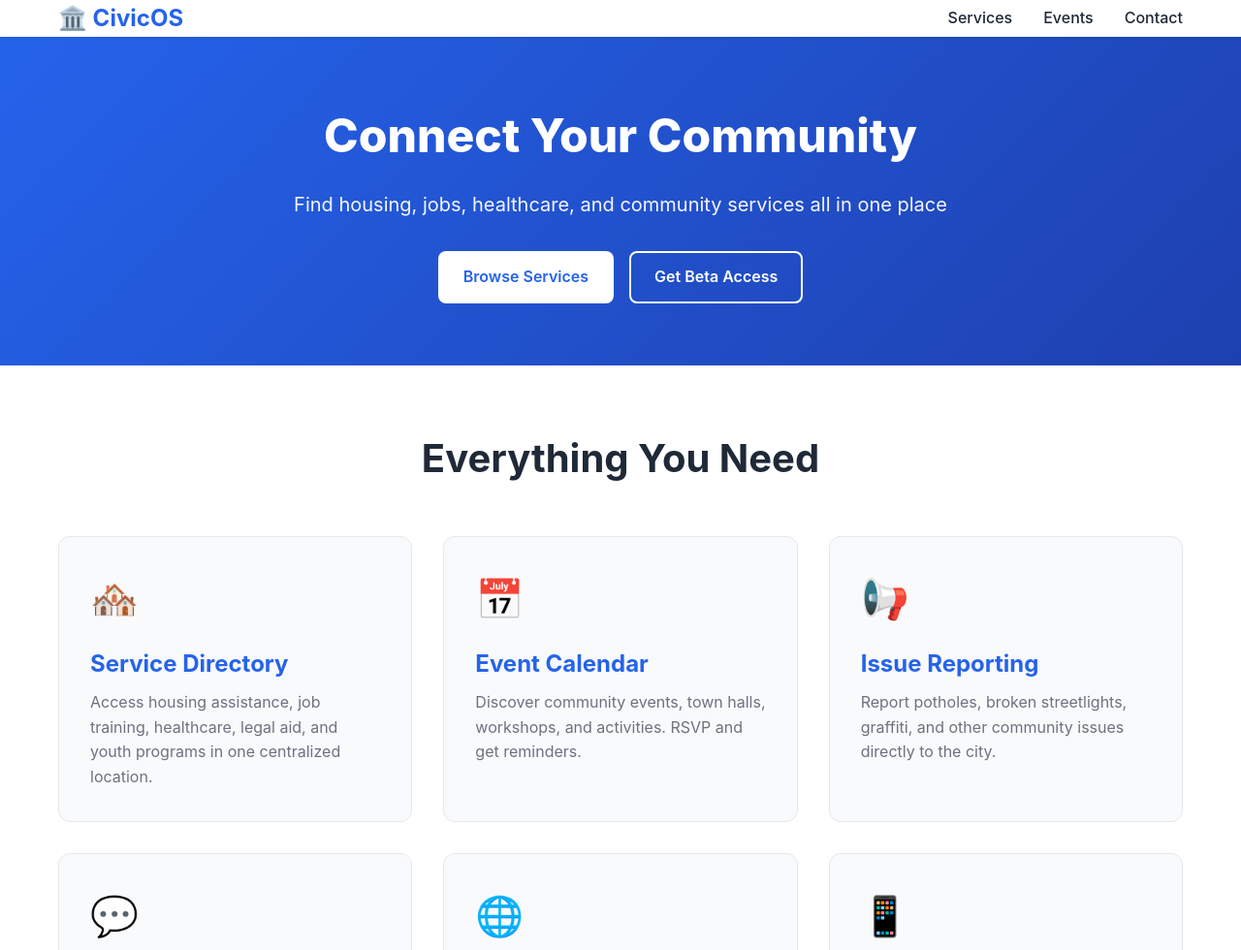
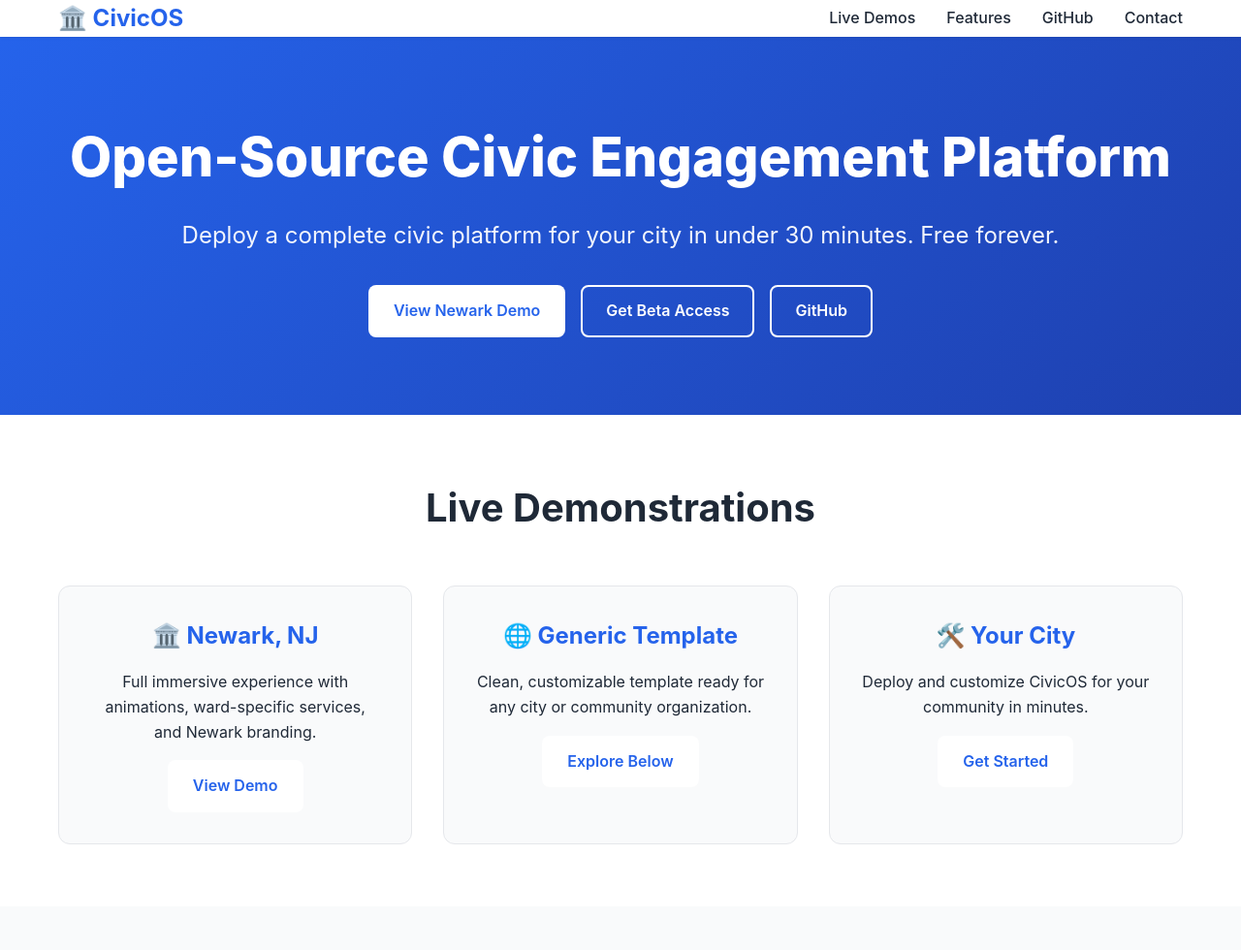
Before and after one commit to STEAMforME/civicos, a website: page index.html in a window 1280 px wide. Shown: the top 980 px of the page at 97% size. Drawn offline with Linux system fonts and the light colour scheme.

Commit message:
Add navigation links to Newark demo and update page structure

```diff
--- a/index.html
+++ b/index.html
@@ -3,8 +3,8 @@
 <head>
     <meta charset="UTF-8">
     <meta name="viewport" content="width=device-width, initial-scale=1.0">
-    <title>CivicOS - Connect Your Community</title>
-    <meta name="description" content="Open-source civic engagement platform connecting residents to vital services">
+    <title>CivicOS - Open-Source Civic Engagement Platform</title>
+    <meta name="description" content="Deploy a complete civic engagement platform for your city in under 30 minutes. Free forever.">
     <style>
         :root {
             --primary: #2563eb;
@@ -82,18 +82,18 @@
         .hero {
             background: linear-gradient(135deg, var(--primary) 0%, #1e40af 100%);
             color: white;
-            padding: 4rem 0;
+            padding: 5rem 0;
             text-align: center;
         }
 
         .hero h1 {
-            font-size: 3rem;
+            font-size: 3.5rem;
             margin-bottom: 1rem;
             font-weight: 800;
         }
 
         .hero p {
-            font-size: 1.25rem;
+            font-size: 1.5rem;
             margin-bottom: 2rem;
             opacity: 0.95;
         }
@@ -138,10 +138,41 @@
             color: var(--primary);
         }
 
+        /* Demo Section */
+        .demos {
+            padding: 4rem 0;
+            background: var(--bg);
+        }
+
+        .demo-grid {
+            display: grid;
+            grid-template-columns: repeat(auto-fit, minmax(300px, 1fr));
+            gap: 2rem;
+        }
+
+        .demo-card {
+            background: var(--bg-alt);
+            padding: 2rem;
+            border-radius: 0.75rem;
+            border: 1px solid var(--border);
+            transition: all 0.3s;
+            text-align: center;
+        }
+
+        .demo-card:hover {
+            transform: translateY(-4px);
+            box-shadow: var(--shadow-lg);
+        }
+
+        .demo-card h3 {
+            font-size: 1.5rem;
+            margin-bottom: 1rem;
+            color: var(--primary);
+        }
+
         /* Features Section */
         .features {
             padding: 4rem 0;
-            background: var(--bg);
         }
 
         .section-title {
@@ -158,7 +189,7 @@
         }
 
         .feature-card {
-            background: var(--bg-alt);
+            background: var(--bg);
             padding: 2rem;
             border-radius: 0.75rem;
             border: 1px solid var(--border);
@@ -188,6 +219,7 @@
         /* Services Section */
         .services {
             padding: 4rem 0;
+            background: var(--bg);
         }
 
         .services-grid {
@@ -197,7 +229,7 @@
         }
 
         .service-card {
-            background: var(--bg);
+            background: var(--bg-alt);
             padding: 1.5rem;
             border-radius: 0.5rem;
             border: 1px solid var(--border);
@@ -218,11 +250,10 @@
         /* Events Section */
         .events {
             padding: 4rem 0;
-            background: var(--bg);
         }
 
         .event-card {
-            background: var(--bg-alt);
+            background: var(--bg);
             padding: 1.5rem;
             border-radius: 0.5rem;
             margin-bottom: 1rem;
@@ -242,12 +273,13 @@
         /* Contact Section */
         .contact {
             padding: 4rem 0;
+            background: var(--bg);
         }
 
         .contact-form {
             max-width: 600px;
             margin: 0 auto;
-            background: var(--bg);
+            background: var(--bg-alt);
             padding: 2rem;
             border-radius: 0.75rem;
             box-shadow: var(--shadow);
@@ -361,10 +393,11 @@
     <!-- Header -->
     <header>
         <nav class="container">
-            <a href="#" class="logo">🏛️ CivicOS</a>
+            <a href="index.html" class="logo">🏛️ CivicOS</a>
             <ul class="nav-links">
-                <li><a href="#services">Services</a></li>
-                <li><a href="#events">Events</a></li>
+                <li><a href="#demos">Live Demos</a></li>
+                <li><a href="#features">Features</a></li>
+                <li><a href="https://github.com/STEAMforME/civicos">GitHub</a></li>
                 <li><a href="#contact">Contact</a></li>
             </ul>
         </nav>
@@ -373,17 +406,42 @@
     <!-- Hero Section -->
     <section class="hero">
         <div class="container">
-            <h1>Connect Your Community</h1>
-            <p>Find housing, jobs, healthcare, and community services all in one place</p>
+            <h1>Open-Source Civic Engagement Platform</h1>
+            <p>Deploy a complete civic platform for your city in under 30 minutes. Free forever.</p>
             <div class="cta-buttons">
-                <a href="#services" class="btn btn-primary">Browse Services</a>
+                <a href="newark.html" class="btn btn-primary">View Newark Demo</a>
                 <a href="https://forms.gle/WdyqxpGv5tnhwrxd7" class="btn btn-secondary" target="_blank">Get Beta Access</a>
+                <a href="https://github.com/STEAMforME/civicos" class="btn btn-secondary">GitHub</a>
+            </div>
+        </div>
+    </section>
+
+    <!-- Live Demos Section -->
+    <section id="demos" class="demos">
+        <div class="container">
+            <h2 class="section-title">Live Demonstrations</h2>
+            <div class="demo-grid">
+                <div class="demo-card">
+                    <h3>🏛️ Newark, NJ</h3>
+                    <p>Full immersive experience with animations, ward-specific services, and Newark branding.</p>
+                    <a href="newark.html" class="btn btn-primary" style="margin-top: 1rem;">View Demo</a>
+                </div>
+                <div class="demo-card">
+                    <h3>🌐 Generic Template</h3>
+                    <p>Clean, customizable template ready for any city or community organization.</p>
+                    <a href="#services" class="btn btn-primary" style="margin-top: 1rem;">Explore Below</a>
+                </div>
+                <div class="demo-card">
+                    <h3>🛠️ Your City</h3>
+                    <p>Deploy and customize CivicOS for your community in minutes.</p>
+                    <a href="https://github.com/STEAMforME/civicos" class="btn btn-primary" style="margin-top: 1rem;">Get Started</a>
+                </div>
             </div>
         </div>
     </section>
 
     <!-- Features Section -->
-    <section class="features">
+    <section id="features" class="features">
         <div class="container">
             <h2 class="section-title">Everything You Need</h2>
             <div class="features-grid">
@@ -543,18 +601,27 @@
                 <div class="footer-section">
                     <h4>Quick Links</h4>
                     <ul>
-                        <li><a href="#services">Services</a></li>
-                        <li><a href="#events">Events</a></li>
+                        <li><a href="newark.html">Newark Demo</a></li>
+                        <li><a href="#features">Features</a></li>
                         <li><a href="#contact">Contact</a></li>
                         <li><a href="https://github.com/STEAMforME/civicos">GitHub</a></li>
+                    </ul>
+                </div>
+                <div class="footer-section">
+                    <h4>Resources</h4>
+                    <ul>
+                        <li><a href="https://github.com/STEAMforME/civicos">Documentation</a></li>
+                        <li><a href="CivicOS-Press-Kit.md">Press Kit</a></li>
+                        <li><a href="ROADMAP.md">Roadmap</a></li>
+                        <li><a href="CONTRIBUTING.md">Contributing</a></li>
                     </ul>
                 </div>
                 <div class="footer-section">
                     <h4>Contact</h4>
                     <ul>
                         <li>Email: CivicOS@STEAMforME.org</li>
-                        <li>Phone: (555) 123-4567</li>
                         <li>Newark, NJ</li>
+                        <li><a href="https://forms.gle/WdyqxpGv5tnhwrxd7">Beta Access Form</a></li>
                     </ul>
                 </div>
             </div>
@@ -570,10 +637,8 @@
             e.preventDefault();
             window.open('https://forms.gle/WdyqxpGv5tnhwrxd7', '_blank');
             this.reset();
-            // Show success message as fallback if not redirected
             document.getElementById('successMessage').classList.remove('hidden');
             document.getElementById('successMessage').scrollIntoView({ behavior: 'smooth', block: 'nearest' });
-
         });
 
         // Smooth scrolling for anchor links
```
